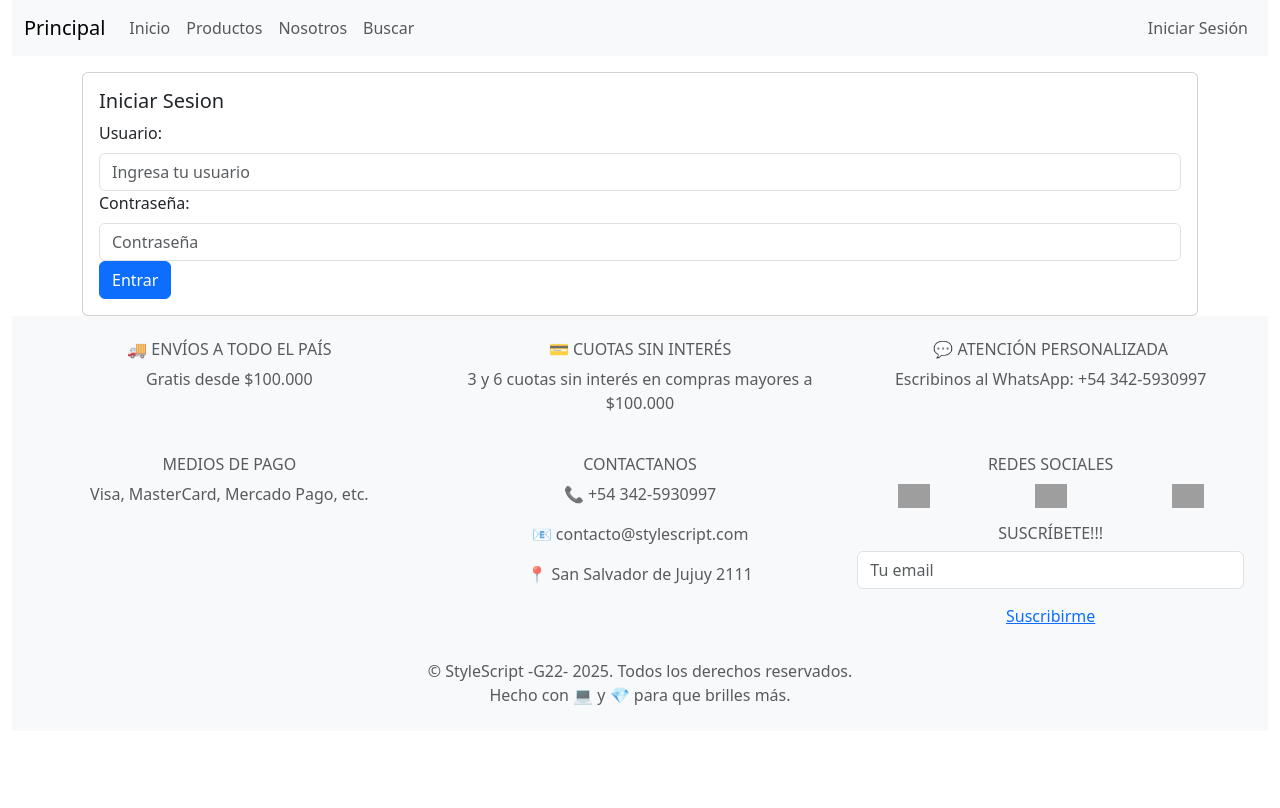
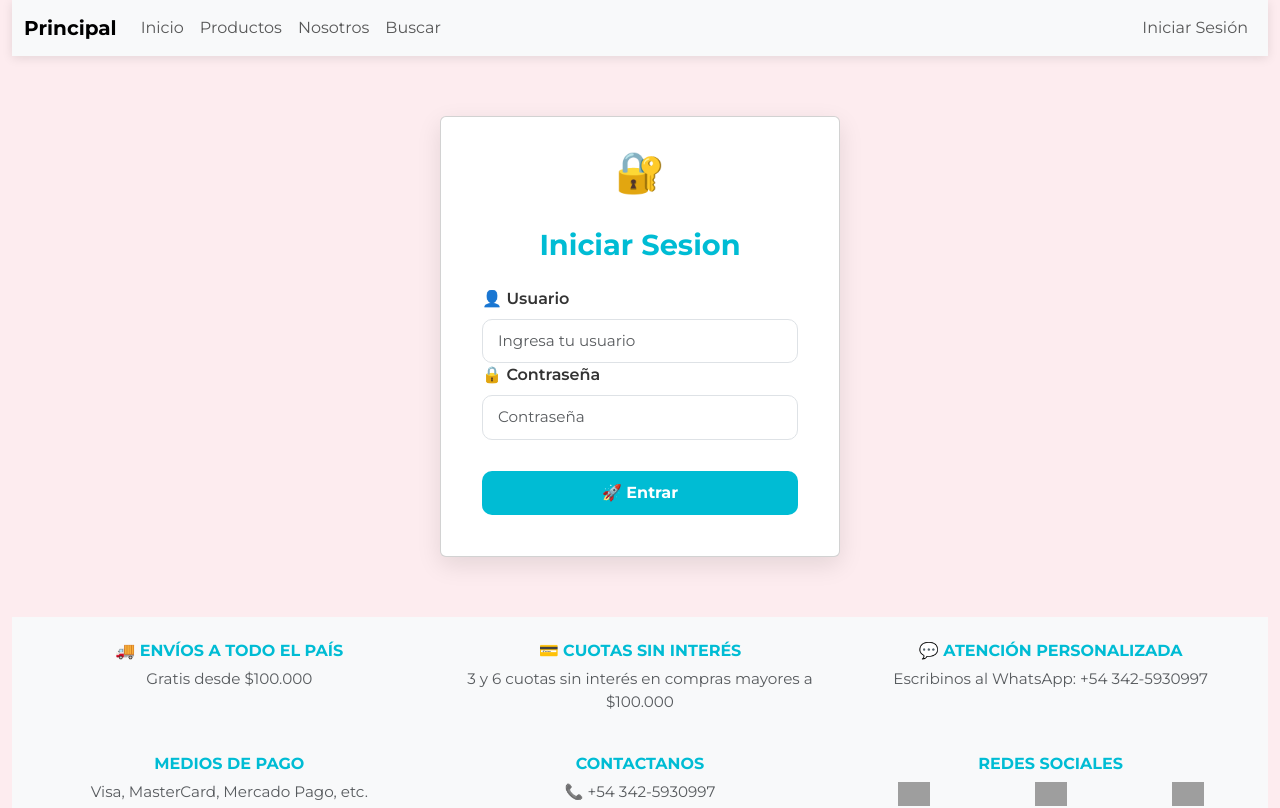
Before and after one commit to Chris213-boop/TrabajoFinalGrupo22Comision2, a React (Vite) app: page / in a window 1280 px wide. Shown: the top 808 px of the page. Built offline with nearby package versions, Linux system fonts and the light colour scheme; no server answers; grey boxes are pictures that could not be loaded.

Commit message:
Incorporo mejoras en LoginPage, validaciones personalizadas y mas estilos con css, Torres Cintia Cristina

```diff
--- /dev/null
+++ b/src/assets/components/ProtectorRutas.jsx
@@ -0,0 +1,39 @@
+import { Navigate, replace } from "react-router-dom";
+import useAut from "../hooks/useAut";
+import { Spinner, Container } from "react-bootstrap";
+import { Children } from "react";
+
+//Componente para proteger rutas basadas en autenticación y roles
+
+const ProtectorRutas = ({rolesPermitidos, children}) => {
+    const { isAutenticated, user, isLoading } = useAut();
+
+    //Mostrar un spinner mientras se carga el estado de autenticacion
+    if (isLoading) {
+        return(
+            <Container className="text-center mt-5">
+                <Spinner animation="border" role="status">
+                    <span className="visually-hidden">
+                        Cargando autenticación...
+                    </span>
+                </Spinner>
+                <p className="mt-2" >Verificando sesión...</p>
+            </Container>
+        );
+    }
+
+    //Si no esta autenticado, redirigir al login
+    if (isAutenticated) {
+        return <Navigate to="/login" replace />;
+    }
+
+    //Si esta autenticado, verificar el rol (si se especifican roles permitidos)
+    if (rolesPermitidos && !rolesPermitidos.includes(user?.rol)) {
+        return <Navigate to="/unauthorized" replace />;
+    }
+
+    //Si esta autenticado y autorizado por rol, renderizar el componente hijo
+    return children;
+};
+
+export default ProtectorRutas;
--- a/src/assets/css/App.css
+++ b/src/assets/css/App.css
@@ -1,4 +1,77 @@
 /*css Creado para añadir estilos personalizados que no se pueden con React Bootstrap.
+/* Fuente general */
+/* estilos.css */
+
+body {
+  background-color: #FDECEF !important;
+  font-family: 'Montserrat', sans-serif !important;
+  color: #333333;
+  margin: 0;
+  padding: 0;
+}
+
+.navbar {
+  background-color: #00bcd4 !important;
+  box-shadow: 0 2px 10px rgba(0, 0, 0, 0.1);
+}
+
+.navbar-brand {
+  font-weight: bold;
+  font-size: 1.4rem;
+}
+
+.nav-link, .dropdown-item {
+  transition: all 0.3s ease;
+}
+
+.nav-link:hover, .dropdown-item:hover {
+  color: #ffc107 !important;
+}
+
+.card-footer {
+  background-color: #ffffff !important;
+  border-top: 2px solid #e0e0e0;
+}
+
+.card-footer h6 {
+  color: #00bcd4;
+  font-weight: bold;
+}
+
+.card-footer p, .card-footer input {
+  font-size: 0.95rem;
+}
+
+.card-footer input {
+  border: 1px solid #ccc;
+  border-radius: 8px;
+  padding: 0.5rem;
+  font-size: 0.9rem;
+}
+
+.card-footer button {
+  color: #00bcd4;
+  font-weight: bold;
+  transition: 0.3s;
+}
+
+.card-footer button:hover {
+  color: #0097a7;
+  text-decoration: underline;
+}
+
+
+
+/* Título de sección */
+.titulo-seccion {
+  font-size: 2rem;
+  font-weight: bold;
+  color: #00bcd4;
+  text-align: center;
+  margin-bottom: 2rem;
+  position: relative;
+}
+
 /* DetalleProducto.css */
 .detalle-container {
   background-color: #ffffff;
@@ -57,3 +130,59 @@
   background-color: #495057;
   color: white;
 }
+
+/* ===== LOGIN ===== */
+.login-card {
+  max-width: 400px;
+  margin: 60px auto;
+  padding: 25px;
+  border-radius: 15px;
+  box-shadow: 0 8px 25px rgba(0, 0, 0, 0.1);
+  background: #ffffff;
+}
+
+.login-card .card-title {
+  text-align: center;
+  font-size: 1.8rem;
+  font-weight: bold;
+  margin-bottom: 1.5rem;
+  color: #00bcd4;
+}
+
+.login-card .form-label {
+  font-weight: 600;
+  color: #333333;
+}
+
+.login-card .form-control {
+  border-radius: 10px;
+  padding: 10px 15px;
+  font-size: 0.95rem;
+}
+
+.login-card .btn {
+  background-color: #00bcd4;
+  border: none;
+  padding: 10px;
+  font-weight: bold;
+  border-radius: 10px;
+  margin-top: 15px;
+  width: 100%;
+  transition: background-color 0.3s ease;
+}
+
+.login-card .btn:hover {
+  background-color: #0097a7;
+}
+
+.login-card .alert {
+  margin-top: 1rem;
+  border-radius: 10px;
+  font-size: 0.9rem;
+}
+
+.login-card .emoji-lock {
+  font-size: 2.5rem;
+  text-align: center;
+  margin-bottom: 10px;
+}
--- a/src/assets/data/usuarios.json
+++ b/src/assets/data/usuarios.json
@@ -26,5 +26,19 @@
         "password" : "pass04",
         "rol" : "CLIENTE",
         "name" :"Cliente de Prueba"
+    },
+    {
+        "id": "Cris",
+        "username" : "Cristina",
+        "password": "Cris5",
+        "rol" : "ADMINISTRATIVO",
+        "name" : "Administrador Terciario"
+    },
+    {
+        "id" : "CrisCliente",
+        "username" : "Cristina",
+        "password" : "Cris8",
+        "rol" : "CLIENTE",
+        "name" :"Cliente de Prueba"
     }
 ]
--- /dev/null
+++ b/src/assets/hooks/useValidacionProducto.js
@@ -0,0 +1,26 @@
+import { useState } from 'react';
+
+function useValidacionProducto(campos) {
+  const [tocado, setTocado] = useState({});
+
+  const marcarTocado = (campo) => {
+    setTocado({ ...tocado, [campo]: true });
+  };
+
+  const soloLetras = (texto) => /^[A-Za-zÁÉÍÓÚáéíóúñÑ\s]+$/.test(texto.trim());
+  const tieneLongitud = (texto, min) => texto.trim().length >= min;
+
+
+  const esValido = {
+    username: tieneLongitud(campos.username, 3) && soloLetras(campos.username),
+    password: tieneLongitud(campos.password, 3),
+  };
+
+  return {
+    esValido,
+    tocado,
+    marcarTocado
+  };
+}
+
+export default useValidacionProducto;
--- a/src/assets/pages/LoginPage.jsx
+++ b/src/assets/pages/LoginPage.jsx
@@ -1,42 +1,57 @@
 import { Alert, Button, Container, Form, Card } from "react-bootstrap";
 import useLogin from "../hooks/useLogin";
+import useValidacionProducto from "../hooks/useValidacionProducto";
 
 function LoginPage() {
-    const {username, setUsername, password, setPassword, loginError, Enviar} = useLogin();
+    const { username, setUsername, password, setPassword, loginError, Enviar } = useLogin();
+    const { esValido, tocado, marcarTocado } = useValidacionProducto({
+        username,
+        password
+    });
 
     return (
         <Container>
-            <Card>
+            <Card className="login-card">
+                <div className="emoji-lock">🔐</div>
                 <Card.Body>
                     <Card.Title> Iniciar Sesion</Card.Title>
-                    <Form onSubmit={Enviar}>
+                    <Form onSubmit={Enviar} noValidate>
                         <Form.Group>
-                            <Form.Label>Usuario: </Form.Label>
+                            <Form.Label>👤 Usuario </Form.Label>
                             <Form.Control
                                 type="text"
                                 placeholder="Ingresa tu usuario"
                                 value={username}
                                 onChange={(e) => setUsername(e.target.value)}
+                                onBlur={() => marcarTocado("username")}
+                                isValid={tocado.username && esValido.username}
+                                isInvalid={tocado.username && !esValido.username}
                                 required />
+                            <Form.Control.Feedback type="invalid">
+                                Debe ingresar mas de 3 caracteres sin numeros.
+                            </Form.Control.Feedback>
                         </Form.Group>
-                        <Form.Group>
-                            <Form.Label>Contraseña: </Form.Label>
+                        <Form.Group className="mb-3">
+                            <Form.Label>🔒 Contraseña</Form.Label>
                             <Form.Control
                                 type="password"
                                 placeholder="Contraseña"
                                 value={password}
                                 onChange={(e) => setPassword(e.target.value)}
-                                // onBlur={() => marcarTocado("password")}
-                                // isValid={tocado.password && esValido.password}
-                                // isInvalid={tocado.password && !esValido.password}
+                                onBlur={() => marcarTocado("password")}
+                                isValid={tocado.password && esValido.password}
+                                isInvalid={tocado.password && !esValido.password}
                                 required />
+                            <Form.Control.Feedback type="invalid">
+                                Debe ingresar mas de 3 caracteres.
+                            </Form.Control.Feedback>
                         </Form.Group>
                         {loginError && (
                             <Alert variant="danger">
                                 {loginError}
                             </Alert>
                         )}
-                        <Button type="submit"> Entrar</Button>
+                        <Button type="submit">🚀 Entrar</Button>
                     </Form>
                 </Card.Body>
             </Card>
--- a/src/assets/router/AppRouter.jsx
+++ b/src/assets/router/AppRouter.jsx
@@ -10,6 +10,7 @@ import BuscarProducto from "../components/BuscarProducto"
 import ProductosEliminados from "../pages/ProductosEliminados";
 import ProductosFavoritos from '../pages/ProductosFavoritos';
 import MostrarListaProductos from '../components/MostrarProducts';
+import ProtectorRutas from '../components/ProtectorRutas';
 
 function Rutas() {
     return (
@@ -22,7 +23,11 @@ function Rutas() {
                     <Route path="/productos" element={<MostrarListaProductos />} />
                     <Route path="/nosotros" element={<Nosotros />} />
                     <Route path="/favoritos" element={<Favoritos />} />
-                    <Route path="/eliminados" element={<ProductosEliminados />} />
+                    <Route path="/eliminados" element={
+                        <ProtectorRutas rolesPermitidos={['ADMINISTRATIVO']}>
+                        <ProductosEliminados />
+                        </ProtectorRutas>
+                        } />
                     <Route path="/prodFav" element={<ProductosFavoritos />} />
                     <Route path="/buscar" element={<BuscarProducto />} />
                     <Route path="*" element = {<Error/>} />
```
